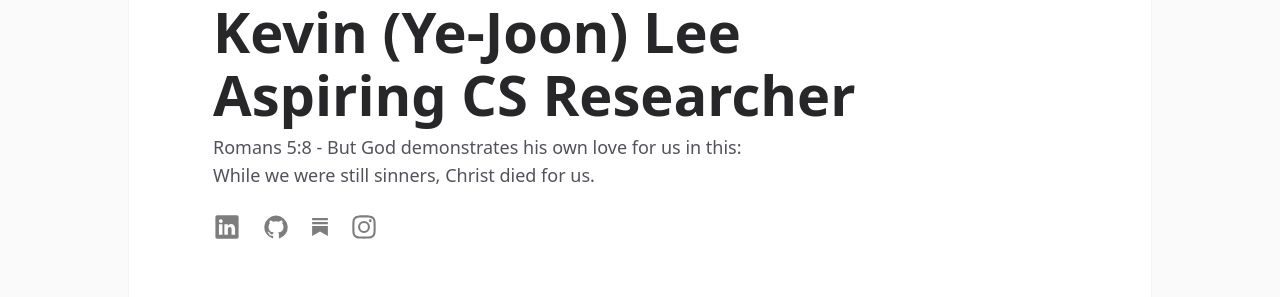
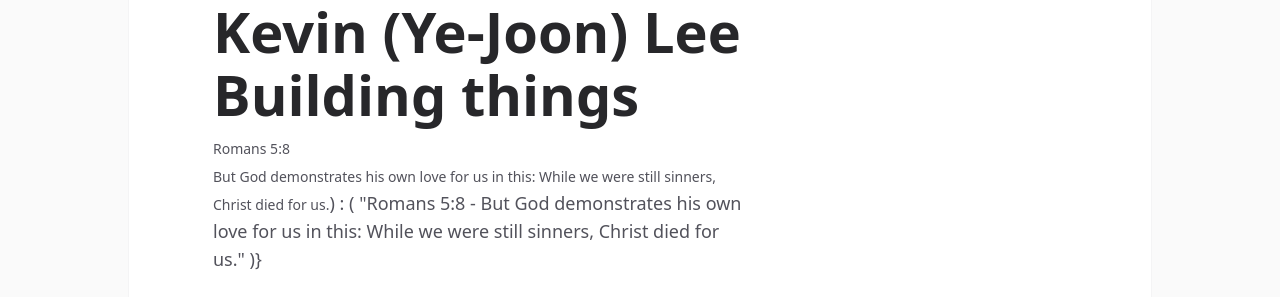
Before and after one commit to kevinyejoonlee/Portfolio2024, a React (Create React App) app: page / in a window 1280 px wide. Shown: the part 217-514 px from the top of the page. Built offline with nearby package versions, Linux system fonts and the light colour scheme.

Commit message:
Old Website

```diff
--- a/src/components/Introduction/Introduction.js
+++ b/src/components/Introduction/Introduction.js
@@ -22,11 +22,11 @@ const Introduction = () => {
           {isMobile ? "Kevin Lee" : "Kevin (Ye-Joon) Lee"}
         </h1>
         <h1 className="job_title">
-          {isMobile ? "Aspiring 10x SWE" : "Aspiring CS Researcher"}
+          Building things
         </h1>
         <div className="maxwidth-60">
           <h1 className="paragraph">
-            {isMobile ? (
+
               <a href="https://www.bible.com/bible/111/ROM.5.8">Romans 5:8<br></br>But God demonstrates his own love for us in this: While we were still sinners, Christ died for us.</a>
             ) : (
               "Romans 5:8 - But God demonstrates his own love for us in this: While we were still sinners, Christ died for us."
```
